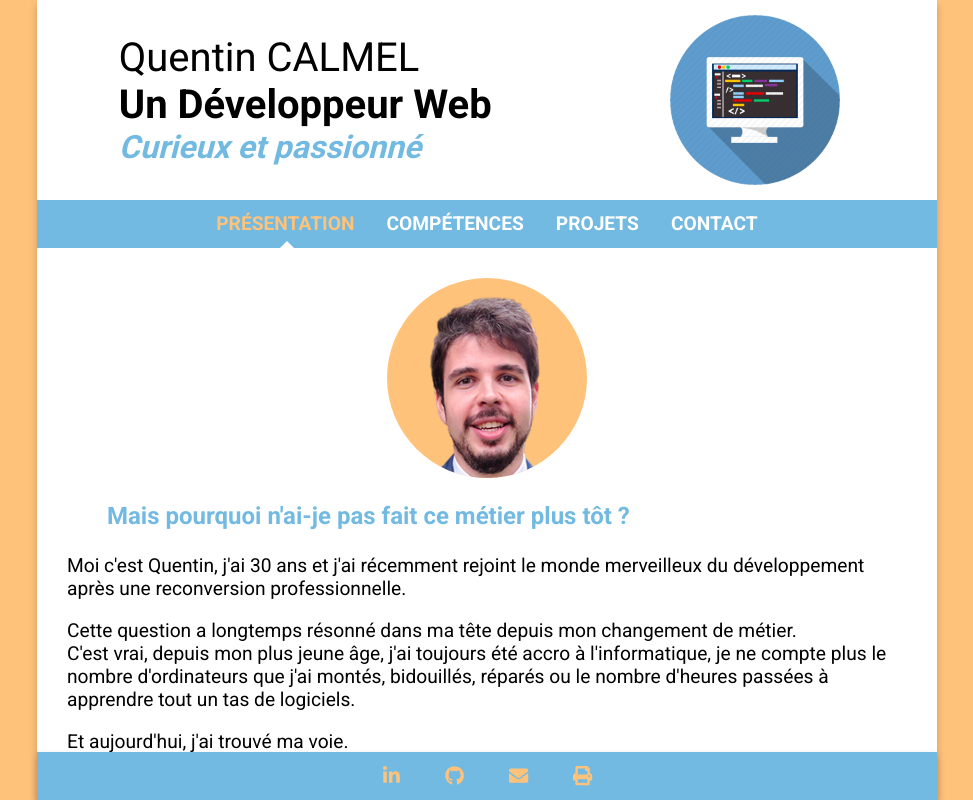
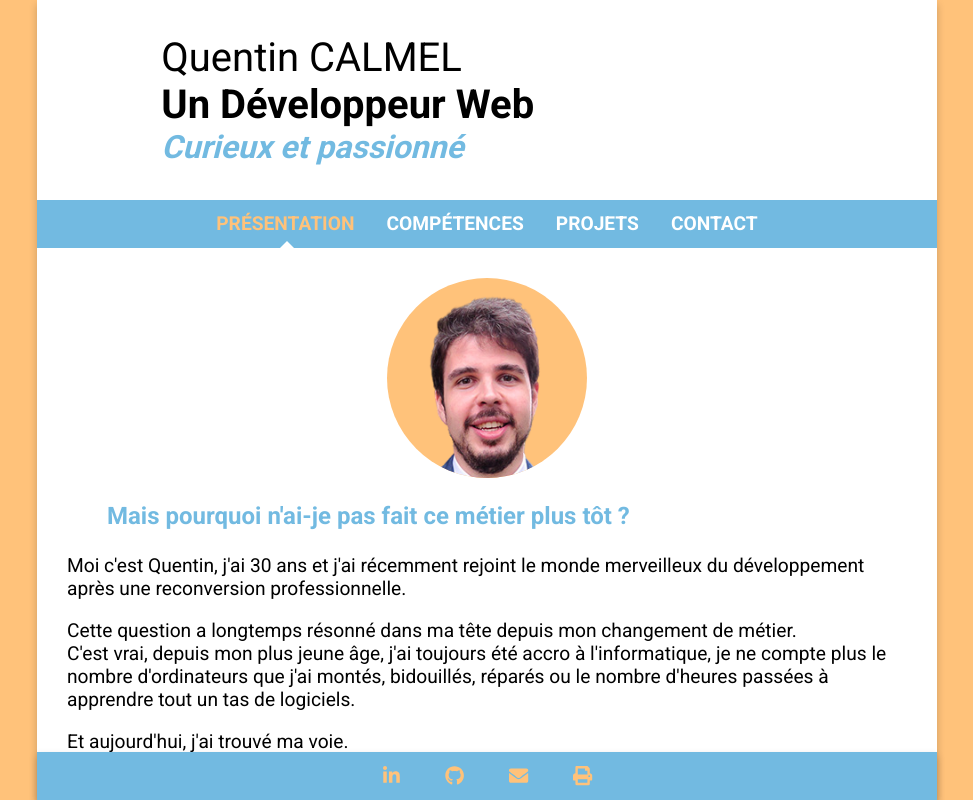
Before and after one commit to qcalmel/portfolio_react, a React (Create React App) app: page / in a window 1280 px wide. Shown: the whole page, without its empty margins (153-1126 px from the left). Built offline with nearby package versions, Linux system fonts and the light colour scheme.

Commit message:
replace logo with svg version

```diff
--- a/src/components/Header.js
+++ b/src/components/Header.js
@@ -1,5 +1,6 @@
 import {FontAwesomeIcon} from "@fortawesome/react-fontawesome";
 import {faBars} from "@fortawesome/free-solid-svg-icons";
+import {ReactComponent as Logo} from "../assets/portfolio-logo.svg";
 
 import "../styles/Header.css"
 import pictureOfMe from "../assets/logo.png"
@@ -22,7 +23,7 @@ const Header = () => {
                 <span className="Header__lede">Curieux et passionné</span>
             </div>
             <div className="Header__picture-container">
-                <img className="Header__picture" alt="photo de moi" src={pictureOfMe}/>
+                <Logo/>
             </div>
         </div>
 )
```
